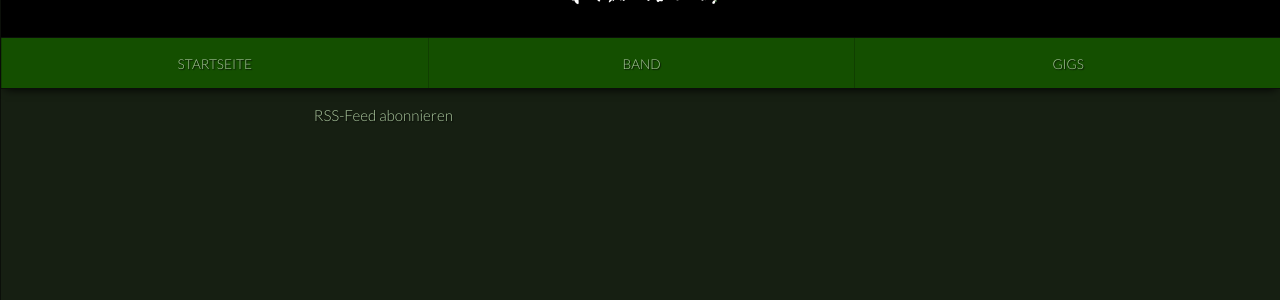
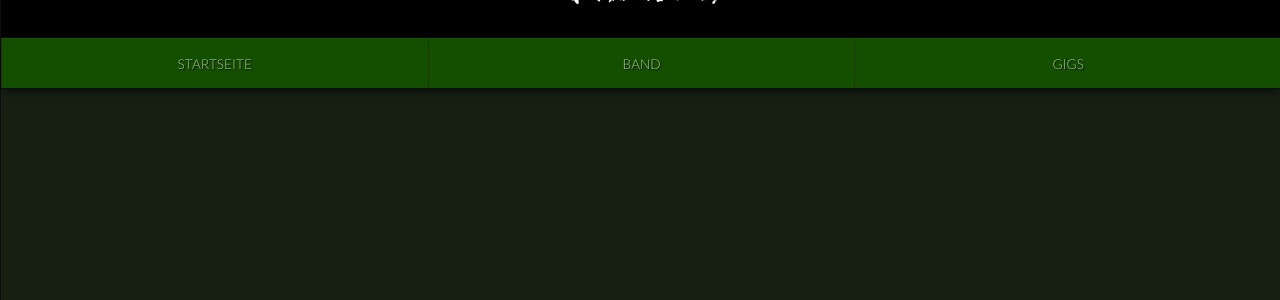
Before and after one commit to onienhueser/tombofgiants, a Jekyll site: the page built from index.html, in a window 1280 px wide. Shown: the part 163-463 px from the top of the page. Built offline with Jekyll 4.4.1, drawn with Linux system fonts in a browser that asks for light colours; nearby versions of some CDN libraries.

Commit message:
deactivate feed

```diff
--- a/index.html
+++ b/index.html
@@ -32,5 +32,4 @@ layout: default
 		</article>
 		{% endif %}
 	{% endfor %}
-	<p class="rss-subscribe"><a href="{{ "/feed.xml" | prepend: site.baseurl }}">RSS-Feed abonnieren</a></p>
 </div>
```
Also changed, not shown: _feed.xml (renamed from feed.xml).
